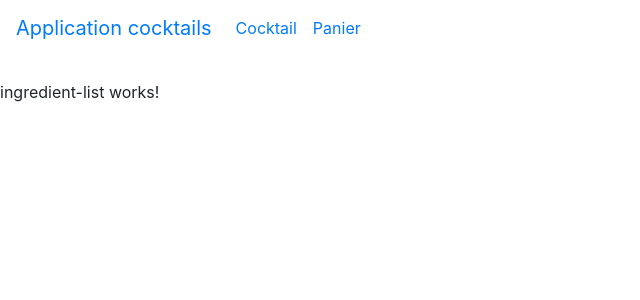
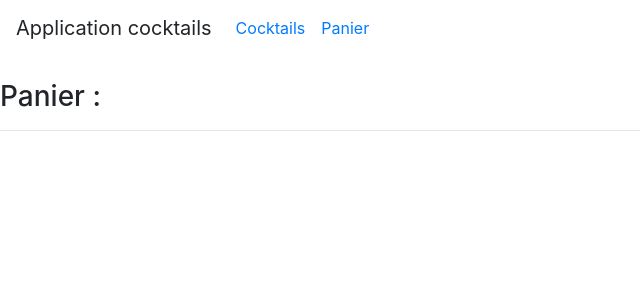
Before and after one commit to brunodecamus/cocktails, an Angular app: page /panier in a window 1280 px wide. Shown: the top 300 px of the page, without its empty margins (0-640 px from the left). Built offline with nearby package versions, Linux system fonts and the light colour scheme.

Commit message:
Ajout dans le panier des ingredients

```diff
--- a/src/app/app.module-routing.ts
+++ b/src/app/app.module-routing.ts
@@ -5,8 +5,8 @@ import { CocktailContainerComponent } from './cocktail-container/cocktail-contai
 
 const APP_ROUTES: Routes = [
     { path: '', redirectTo: 'cocktails', pathMatch: 'full' },
-    { path: 'panier', component: PanierComponent },
-    { path: 'cocktails', component: CocktailContainerComponent }
+    { path: 'cocktails', component: CocktailContainerComponent },
+    { path: 'panier', component: PanierComponent }
 ];
 
 export const AppRouting = RouterModule.forRoot(APP_ROUTES);
--- a/src/app/app.module.ts
+++ b/src/app/app.module.ts
@@ -11,6 +11,7 @@ import { ActiveDirective } from './shared/directives/active.directive';
 import { PanierComponent } from './panier/panier/panier.component';
 import { IngredientListComponent } from './panier/ingredient-list/ingredient-list.component';
 import { AppRouting } from './app.module-routing';
+import { PanierService } from './shared/services/panier.service';
 
 
 @NgModule({
@@ -28,7 +29,7 @@ import { AppRouting } from './app.module-routing';
     BrowserModule,
     AppRouting
   ],
-  providers: [],
+  providers: [PanierService],
   bootstrap: [AppComponent]
 })
 export class AppModule { }
--- a/src/app/cocktail-container/cocktail-details/cocktail-details.component.html
+++ b/src/app/cocktail-container/cocktail-details/cocktail-details.component.html
@@ -24,7 +24,7 @@
   <button type="button" class="btn btn-success">
     Editer le cocktail
   </button>
-  <button class='btn btn-secondary ml-auto'>
+  <button class='btn btn-secondary ml-auto' (click)='addPanier(cocktail.ingredients)'>
     Ajouter au panier
   </button>
 </div>
--- a/src/app/cocktail-container/cocktail-details/cocktail-details.component.ts
+++ b/src/app/cocktail-container/cocktail-details/cocktail-details.component.ts
@@ -1,6 +1,8 @@
 import { Component, OnInit, Input } from '@angular/core';
 import { Cocktail } from '../../shared/models/cocktail.model';
 import { CocktailService } from '../../shared/services/cocktail.service';
+import { PanierService } from '../../shared/services/panier.service';
+import { Ingredient } from '../../shared/models/ingredient.model';
 
 @Component({
   selector: 'app-cocktail-details',
@@ -9,9 +11,9 @@ import { CocktailService } from '../../shared/services/cocktail.service';
 })
 export class CocktailDetailsComponent implements OnInit {
 
-   public cocktail: Cocktail;
+  public cocktail: Cocktail;
 
-  constructor(private cocktailService: CocktailService) { }
+  constructor(private cocktailService: CocktailService, private panierService: PanierService) { }
 
   ngOnInit() {
     this.cocktailService.cocktail.subscribe((cocktail: Cocktail) => {
@@ -20,4 +22,8 @@ export class CocktailDetailsComponent implements OnInit {
     );
   }
 
+  addPanier(ingredients: Ingredient[]): void {
+    this.panierService.addIngredients(ingredients);
+  }
+
 }
--- a/src/app/cocktail-container/cocktails-list/cocktails-list.component.html
+++ b/src/app/cocktail-container/cocktails-list/cocktails-list.component.html
@@ -3,7 +3,7 @@
     <a *ngFor="let cocktail of cocktails; let index = index"
     (click)='pickCocktail(index)'
     [appActive]="index === activeCocktail"
-    href="#"
+
     class="list-group-item list-group-action">{{cocktail.name}}</a>
   </div>
 </div>
--- a/src/app/header/header.component.html
+++ b/src/app/header/header.component.html
@@ -1,16 +1,16 @@
 <nav class="navbar navbar-expand-lg ">
 
-  <a class="navbar-brand" href="#">Application cocktails</a>
+  <a class="navbar-brand" >Application cocktails</a>
 
   <div class="collapse navbar-collapse" id="navbarTogglerDemo02">
     <ul class="navbar-nav mr-auto mt-2 mt-lg-0">
 
-      <li class="nav-item active">
-        <a class="nav-link" href="#1">Cocktail</a>
+      <li class="nav-item">
+        <a class="nav-link" routerLink='/cocktails'>Cocktails</a>
       </li>
 
       <li class="nav-item">
-        <a class="nav-link" href="#2">Panier</a>
+        <a class="nav-link" routerLink='/panier'>Panier</a>
       </li>
 
     </ul>
--- a/src/app/panier/ingredient-list/ingredient-list.component.html
+++ b/src/app/panier/ingredient-list/ingredient-list.component.html
@@ -1,3 +1,9 @@
-<p>
-  ingredient-list works!
-</p>
+<h3>Panier : </h3>
+<hr>
+<div class='row'>
+  <ul class='col-12 list-group'>
+    <li *ngFor='let ingredient of ingredients' class='list-group-item'>
+      {{ ingredient.name }} <span class='badge badge-default badge-pill ml-auto'>{{ ingredient.quantity }}</span>
+    </li>
+  </ul>
+</div>
--- a/src/app/panier/ingredient-list/ingredient-list.component.ts
+++ b/src/app/panier/ingredient-list/ingredient-list.component.ts
@@ -1,4 +1,7 @@
 import { Component, OnInit } from '@angular/core';
+import { Ingredient } from '../../shared/models/ingredient.model';
+import { Subscription } from 'rxjs';
+import { PanierService } from '../../shared/services/panier.service';
 
 @Component({
   selector: 'app-ingredient-list',
@@ -7,9 +10,17 @@ import { Component, OnInit } from '@angular/core';
 })
 export class IngredientListComponent implements OnInit {
 
-  constructor() { }
+  ingredients: Ingredient[];
+  subscription: Subscription;
+
+  constructor(private panierService: PanierService) { }
 
   ngOnInit() {
+    this.subscription = this.panierService.panier.subscribe((ingredients: Ingredient[]) => this.ingredients = ingredients);
+  }
+
+  ngOnDestroy() {
+    this.subscription.unsubscribe();
   }
 
 }
--- /dev/null
+++ b/src/app/shared/services/panier.service.ts
@@ -0,0 +1,21 @@
+import { Injectable } from '@angular/core';
+import { Ingredient } from '../models/ingredient.model';
+import { BehaviorSubject } from 'rxjs';
+
+@Injectable()
+export class PanierService {
+
+  public panier: BehaviorSubject<Ingredient[]> = new BehaviorSubject(null);
+
+  constructor() { }
+
+  addIngredients(ingredients: Ingredient[]): void {
+    const currentValue = this.panier.value;
+    if (currentValue) {
+      this.panier.next(currentValue.concat(ingredients));
+    } else {
+      this.panier.next(ingredients);
+    }
+  }
+
+}
```
Also changed, not shown: 1 other file (tests, documents, lock files or other folders).
